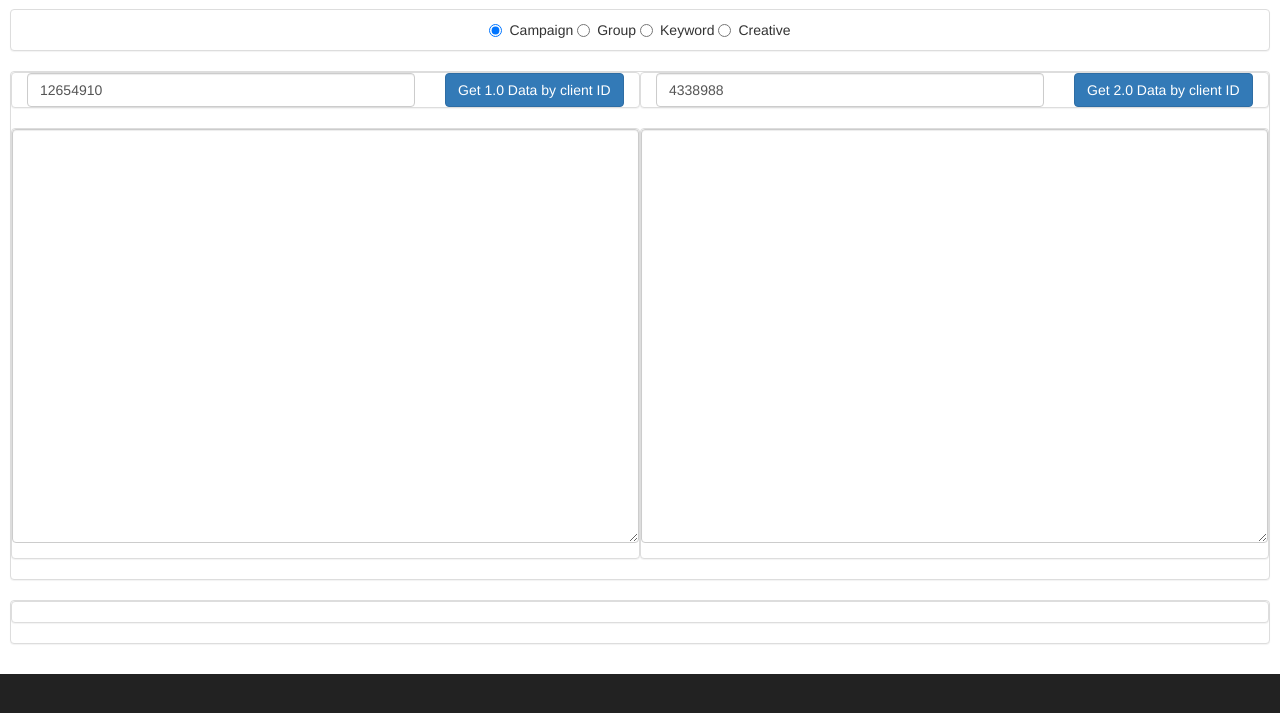
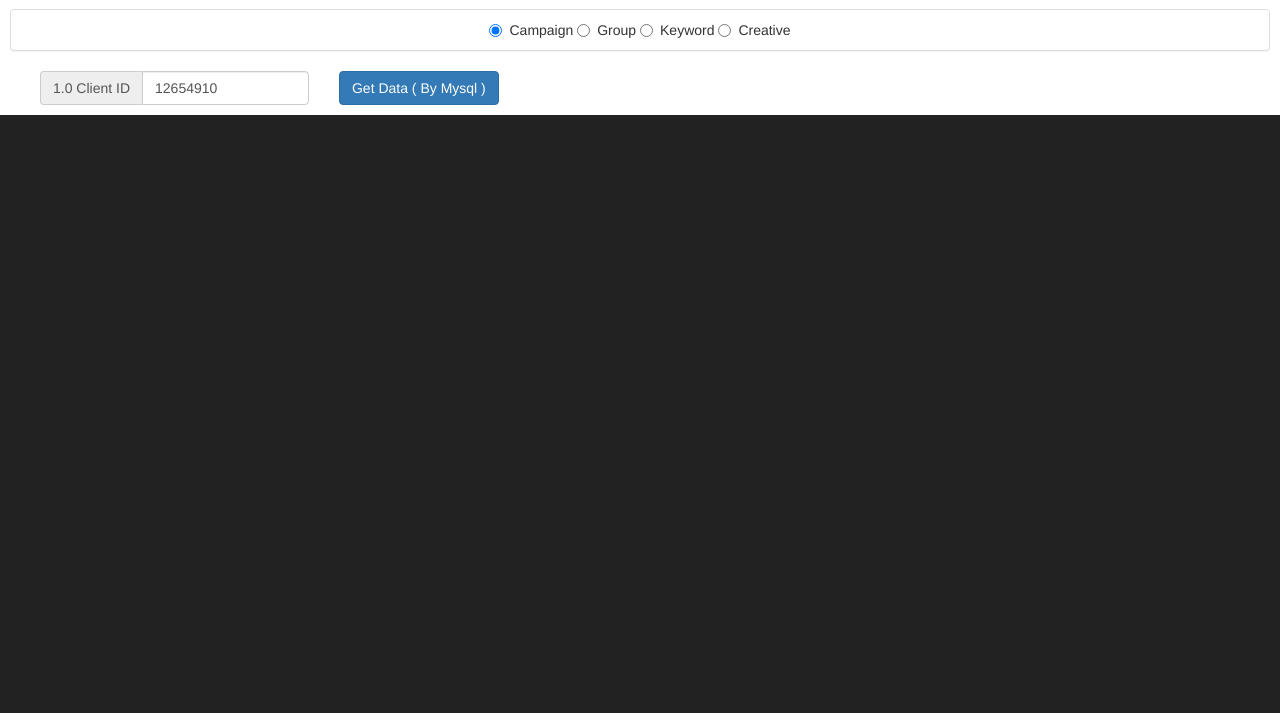
Before and after one commit to macxu/dragonfly, a Flask app: page /dmt in a window 1280 px wide. Shown: the part 51-764 px from the top of the page. Run offline with Flask 2, Linux system fonts and the light colour scheme; some libraries are stand-ins or nearby versions.

Commit message:
improve UI.

```diff
--- a/app/templates/dmt.html
+++ b/app/templates/dmt.html
@@ -38,7 +38,7 @@
             <!-- Page Heading-->
 
             <div class="row panel panel-default">
-                <div class="col-sm-12">
+                <div class="col-md-12">
                     <div class="row" style="height:100%">
                         <form>
                             <div class="radio text-center">
@@ -52,54 +52,23 @@
                 </div>
             </div>
 
-
-            <div class="row panel panel-default">
-                <div class="col-xs-6">
-                    <div class="row panel panel-default">
-                        <div class="col-xs-8">
-                            <input type="text" class="form-control" id="client_id_10" value="12654910">
-                        </div>
-                        <div class="col-xs-4">
-                            <button type="button" class="btn btn-primary" onclick="loadMysqlData()">Get 1.0 Data by client ID</button>
+            <div class="col-md-5">
+                <div class="row">
+                    <div class="col-md-7">
+                        <div class="input-group">
+                            <span class="input-group-addon">1.0 Client ID</span>
+                            <input class="form-control" id="client_id_10" value="12654910" placeholder="12654910">
                         </div>
                     </div>
-
-                    <div class="row panel panel-default">
-                        <div class="form-group">
-                          <textarea class="form-control" rows="20" id="mysql_data"></textarea>
-                        </div>
-                    </div>
-                </div>
-
-
-                <div class="col-xs-6">
-                    <div class="row panel panel-default">
-                        <div class="col-xs-8">
-                            <input type="text" class="form-control" id="client_id_20" value="4338988">
-                        </div>
-                        <div class="col-xs-4">
-                            <button type="button" class="btn btn-primary" onclick="loadPrestoData()">Get 2.0 Data by client ID</button>
-                        </div>
-                    </div>
-
-                     <div class="row panel panel-default">
-                        <div class="form-group">
-                          <textarea class="form-control" rows="20" id="presto_data"></textarea>
-                        </div>
+                    <div class="col-md-5">
+                        <button type="button" class="btn btn-primary" onclick="loadMysqlData()">Get Data ( By Mysql )</button>
                     </div>
                 </div>
             </div>
+            <div class="col-md-2">
+            </div>
+            <div class="col-md-5">
 
-
-            <div class="row panel panel-default">
-                <div class="col-sm-12">
-                    <div class="row panel panel-default" style="height:100%">
-                        <ul class="list-group">
-                            <div class="panel-group" id="accordion">
-                            </div>
-                        </ul>
-                    </div>
-                </div>
             </div>
 
 
```
